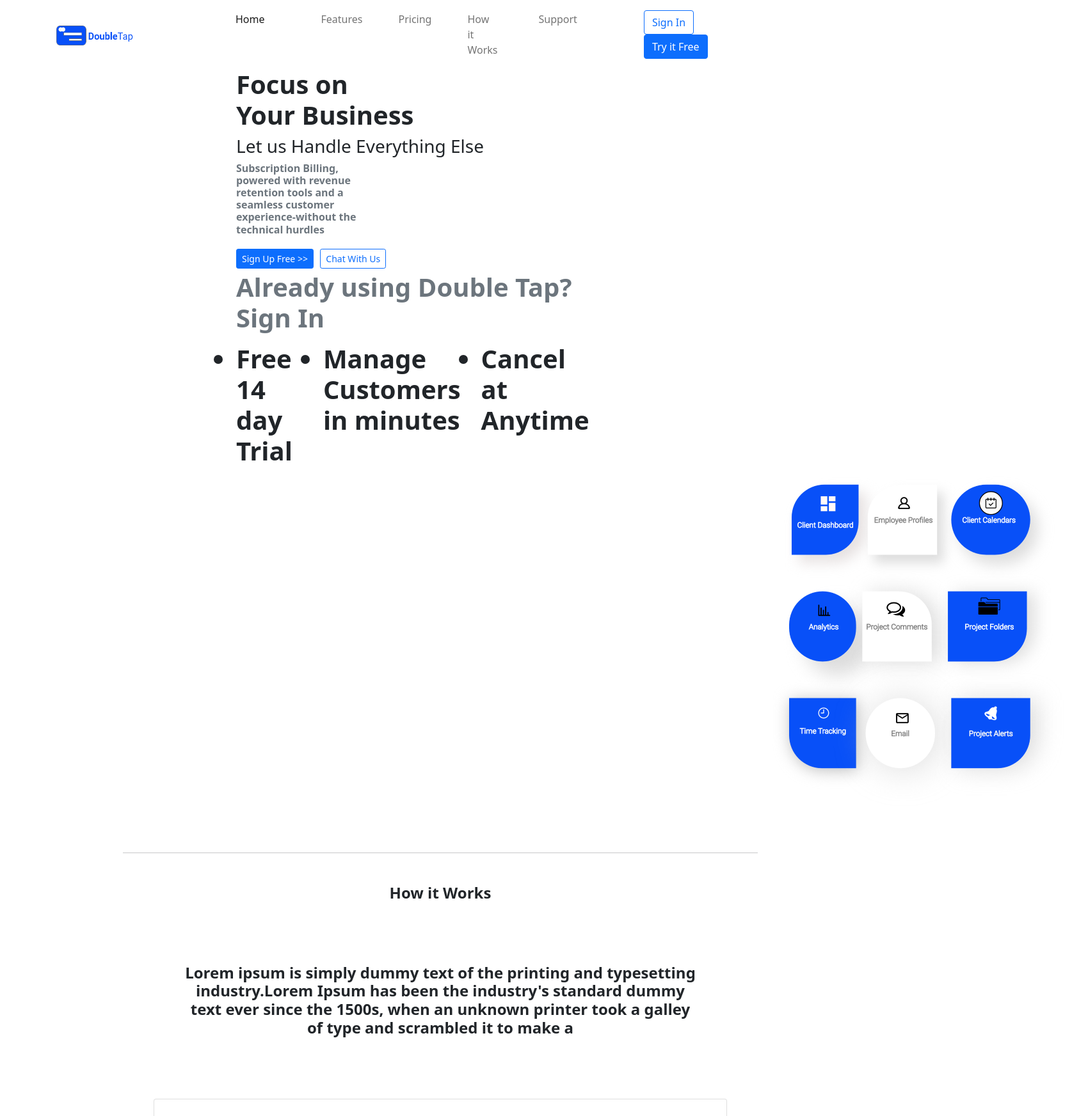
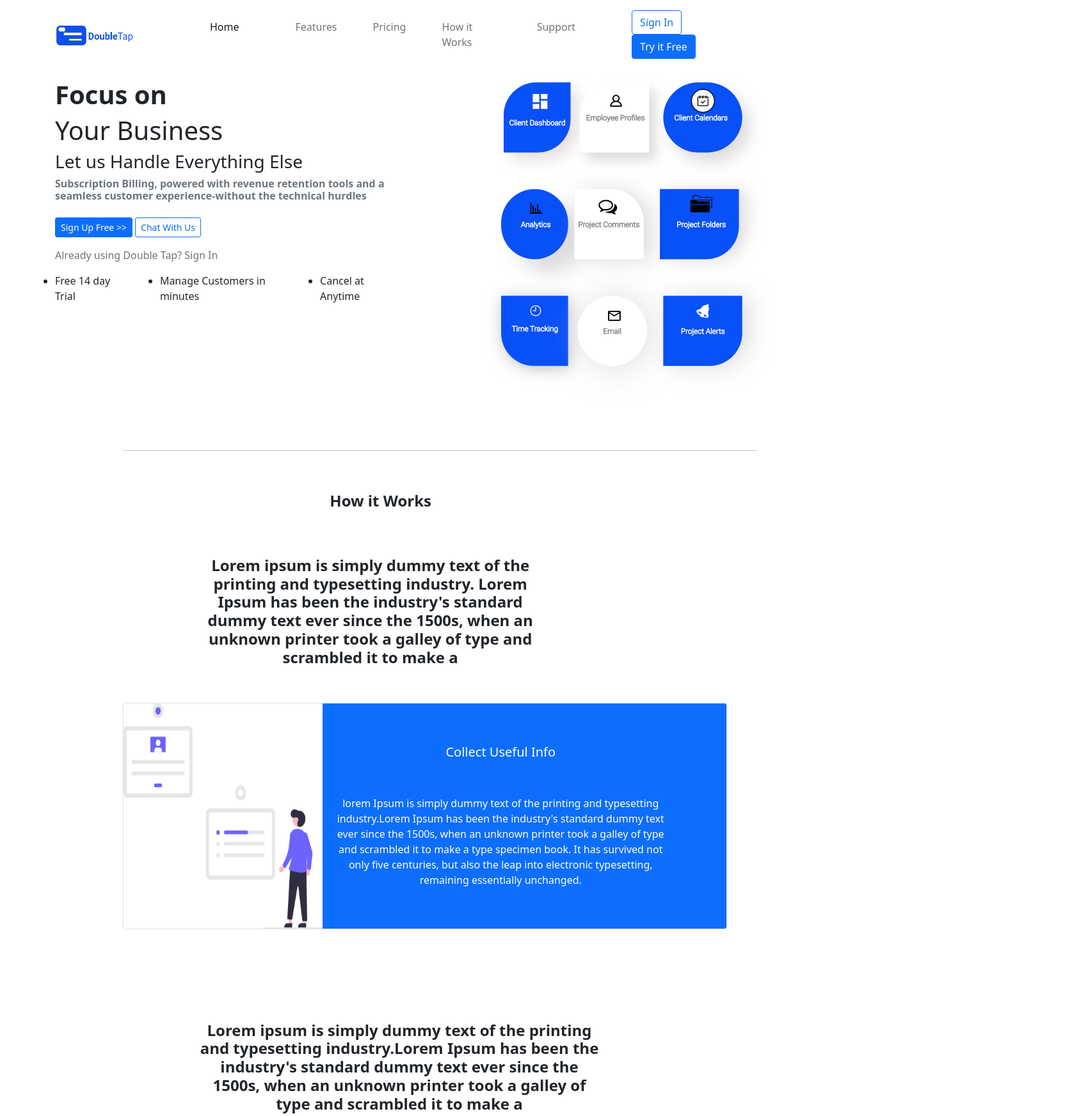
Before and after one commit to arou21/week-1-group-project, a plain HTML site: page how it works.html in a window 1280 px wide. Shown: the top 1745 px of the page at 64% size, 1675 px wide, since content can reach past the window. Drawn offline with nearby package versions, Linux system fonts and the light colour scheme.

Commit message:
https://github.com/Calvinj34/week-1-group-project.git

```diff
--- a/how it works.html
+++ b/how it works.html
@@ -15,8 +15,7 @@
         crossorigin="anonymous"></script>
     <nav class="navbar navbar-expand-lg navbar-light w-100">
         <div class="container-fluid">
-            <a class="navbar-brand pr-3 mr-3 ml-4 pl-5" href="#"><img src="images/double tap.png" alt="" width="120"
-                    height="34">
+            <a class="navbar-brand ml-4 pl-5" href="#"><img src="images/double tap.png" alt="" width="120" height="34">
             </a>
             <button class="navbar-toggler" type="button" data-bs-toggle="collapse"
                 data-bs-target="#navbarSupportedContent" aria-controls="navbarSupportedContent" aria-expanded="false"
@@ -25,7 +24,7 @@
             </button>
             <div class="collapse navbar-collapse pl-5 ml-5 pr-5 mr-5" id="navbarSupportedContent">
                 <ul class="navbar-nav me-auto mb-5 mb-lg-0">
-                    <li class="nav-item pl-4 pr-5">
+                    <li class="nav-item pr-5">
                         <a class="nav-link active" aria-current="page" href="#">Home</a>
                     </li>
                     <li class="nav-item pl-4 pr-4">
@@ -37,13 +36,13 @@
                     <li class="nav-item pl-4 pr-5">
                         <a class="nav-link" href="#"> How it Works</a>
                     </li>
-                    <li class="nav-item">
+                    <li class="nav-item mr-5">
                         <a class="nav-link">Support</a>
                     </li>
                 </ul>
                 <form class="d-flex">
-                    <span class="navbar buttons pl-5 ml-5">
-                        <button class="btn btn-outline-primary mr-4" type="submit">Sign In</button>
+                    <span class="navbar buttons pl-3 ml-3">
+                        <button class="btn btn-outline-primary mr-2" type="submit">Sign In</button>
                         <button class="btn btn-primary" type="submit">Try it Free</button></span>
                 </form>
             </div>
@@ -58,21 +57,20 @@
     <div class="container">
 
         <div class="row justify-content-center">
-            <div class="col-6 ">
-                <h1> <strong>Focus on <h1> <strong>Your Business</strong></h1>
-
-
+            <div class="col-6 mt-3">
+                <h1><strong>Focus on</h1>
+                <h1>Your Business</h1></strong>
                 <h3 class="2nd title "> Let us Handle Everything Else</h3>
-                        <h6 class="text wrap float-start col-5 text-secondary "> <strong>Subscription
+                <h6 class="text wrap float-start  text-secondary pb-3 "> <strong>Subscription
                         Billing, powered with revenue
                         retention tools and a
                         seamless customer experience-without
                         the technical hurdles </strong></h6>
-                        <button type="button" class="btn btn-primary btn-sm fw-bold ">Sign Up Free
+                <button type="button" class="btn btn-primary btn-sm fw-bold  ">Sign Up Free
                     >></button>
                 <button type="button" class="btn btn-outline-primary btn-sm fw-bold fs-1">Chat With Us</button>
-                        <p class="text-secondary fs-6 fw-bold "> <strong>Already using Double Tap? Sign
-                                In</strong></p>
+                <p class="text-secondary fw-bold pt-3 ">Already using Double Tap? Sign
+                    In</p>
                 <div class="w-100">
                     <ul class="list-group list-group-horizontal ">
                         <li class="list-group-itemborder none mr-5">Free 14 day Trial</li>
@@ -81,8 +79,8 @@
                     </ul>
                 </div>
             </div>
-            <div class="col-1 cluster float-right">
-                <a class="cluster pl-5 ml-5 "><img src="images/Header-Side-1@2x.png" alt=""></a>
+            <div class="col-6">
+                <a class="cluster ml-5 pl-5"><img src="images/Header-Side-1@2x.png" alt=""></a>
             </div>
         </div>
     </div>
@@ -96,48 +94,29 @@
 
 
 
-        <!-- <div class="row">
-            <div>
-                <h1 class="col-6 float-start w-30 ml-5 pl-4"> <strong>Focus on <h1>  <strong>Your Business</strong></h1></strong>
-                    <div class="col-1 cluster float-right">
-                        <a class="cluster pl-5 ml-5 "><img src="images/Header-Side-1@2x.png" alt=""></a>
-                    </div>
-                </h1>
-                <h3 class="2nd title ml-5 pl-4"> Let us Handle Everything Else</h3>
-                <h6 class="text wrap float-start col-5 text-secondary pt-2 pb-4 ml-5 pl-4"> <strong>Subscription Billing, powered with revenue
-                    retention tools and a
-                    seamless customer experience-without
-                    the technical hurdles </strong></h6>
-                <button type="button" class="btn btn-primary btn-sm fw-bold ml-5  mr-2 pl-3 ">Sign Up Free >></button>
-                <button type="button" class="btn btn-outline-primary btn-sm fw-bold fs-1">Chat With Us</button>
-                <p class="text-secondary fs-6 fw-bold ml-5 pl-4 pt-3"> <strong>Already using Double Tap? Sign In</strong></p>
-                <ul class="list-group list-group-horizontal ml-5 pl-5">
-                    <li class="list-group-itemborder none mr-5">Free 14 day Trial</li>
-                    <li class="list-group-itemborder none mr-3">Manage Customers in minutes</li>
-                    <li class="list-group-itemborder none ml-3">Cancel at Anytime</li>
-                </ul>
-
-            </div>
-        </div> -->
-        <Span class="Cards">
+        <Span class="Cards border-0">
             <div class="body mr-5 ml-5 pl-5 pr-5 pb-5 mb-5">
                 <hr>
-                <h4 class=" text-center mb-5 mt-5"> <strong>How it Works</strong>
-                    <h4 class="text-center mt-5 pt-5 pb-5 ml-5 mr-5 pl-5 pr-5"><strong>Lorem ipsum is simply dummy
-                            text of the printing and typesetting
-                            industry.Lorem Ipsum has been the industry's standard dummy text ever since the 1500s,
+                <div class="row col-8 justify-content-center text-center ml-5 pl-5">
+                    <h4 class=" text-center  mt-5"> <strong>How it Works</strong>
+                        <h4 class="text-center mt-5 pt-3 pb-5 ml-5 mr-5 pl-3 pr-5"><strong>Lorem ipsum is simply dummy
+                                text of the printing and typesetting industry. Lorem Ipsum has been the industry's
+                                standard dummy text ever since the 1500s,
                                 when an
                                 unknown printer
                                 took a galley of type and scrambled it to make a</strong></h4>
-                </h4><span class="collect card pb-5 mt-5 pt-5 pb-5 ml-5 mr-5 pl-5 pr-5">
-                    <div class="card border border-1 white rounded-3 text-center bg-primary mb-5 ml-5 mr-5 "
-                        style="max-width: 95%;">
-                        <div class="row gx-5 ">
+                </div>
+                <div>
+
+                    </h4 class="collect card pb-5 mt-5 pt-5 pb-5  mr-5 pr-5">
+                    <div class="card border border-1 white rounded-3 text-center bg-primary mb-5  mr-5 "
+                        style="max-width: 100%;">
+                        <div class="row gx-1 ">
                             <div class="col-md-4">
-                                <img src="images/middle left woman.png "
-                                    class="img-fluid rounded-start bg-white w-100 h-100" alt="...">
+                                <img src="images/middle left woman.png " class="img-fluid rounded-start bg-white  h-100"
+                                    alt="...">
                             </div>
-                            <div class="col-md-8">
+                            <div class="col-md-7 rounded">
                                 <div class="card-body text-white bg-primary">
                                     <h5 class="card-title pt-5 pb-5 text-center ">Collect Useful Info</h5>
                                     <p class="card-text pb-5">lorem Ipsum is simply dummy text of the printing and
@@ -151,26 +130,33 @@
                                         It has survived not only five centuries, but also the leap into electronic
                                         typesetting,
                                         remaining essentially unchanged.</p>
-                </span>
+                                </div>
+
+
                             </div>
                         </div>
                     </div>
                 </div>
-
-    <h4 class="text-center pt-5 mb-5 mt-5 pt-5 pb-5 ml-5 mr-5 pl-5 pr-5 "><strong>Lorem ipsum is simply dummy text of
+                <div class="row col-9 justify-content-center text-center ml-5 pl-4">
+                    <h4 class="text-center pt-5 mb-5 mt-5 pt-5 pb-5 ml-5 mr-5 pl-5 pr-5 "><strong>Lorem ipsum is simply
+                            dummy text
+                            of
                             the printing and typesetting
-            industry.Lorem Ipsum has been the industry's standard dummy text ever since the 1500s, when an
+                            industry.Lorem Ipsum has been the industry's standard dummy text ever since the 1500s, when
+                            an
                             unknown printer took a galley of type and scrambled it to make a </h4></strong>
+                </div>
                 <div class="card mb-3 text-center 5" style="max-width: 95%;">
                     <div class="row gx-5 y-0">
                         <div class="col-md-4">
-                <img src="images/bottom left person and sign.png" class="img-fluid rounded-start bg-white w-100 h-100"
-                    alt="...">
+                            <img src="images/bottom left person and sign.png"
+                                class="img-fluid rounded-start bg-white w-100 h-100" alt="...">
                         </div>
                         <div class="col-md-8">
                             <div class="card-body text-white bg-primary h-100">
                                 <h3 class="card-title pt-5  text-center">Get Paid Sooner</h3>
-                    <p class="card-text pb-5 mt-5 pt-5 pb-5 ml-5 mr-5 pl-5 pr-5">lorem Ipsum is simply dummy text of the
+                                <p class="card-text pb-5 mt-5 pt-5 pb-5 ml-5 mr-5 pl-5 pr-5">lorem Ipsum is simply dummy
+                                    text of the
                                     printing and typesetting
                                     industry.
                                     Lorem Ipsum has been the industry's standard dummy text ever since the 1500s, when
@@ -192,7 +178,7 @@
 </body>
 
 <footer>
-    <div class="card text-center">
+    <div class="row card text-center">
 
         <div class="card-body bg-primary text-white">
             <h3 class="card-title mb-4 pt-4"><strong>Try Double Tap Today!</strong></h3>
@@ -201,7 +187,7 @@
             <a href="#" class="btn btn-light btn-lg text-bold">
                 <h6><strong>Chat With us</strong></h5>
             </a>
-            <div class="footerlist w-50">
+            <div class="row text-center align pl-5 ml-5 ">
                 <ul class=" text-center list-group list-group-horizontal pt-4">
                     <li class="list-group-itemborder none mr-5">Free 14 day Trial</li>
                     <li class="list-group-itemborder none mr-3">Manage Customers in minutes</li>
```
Lines whose indentation alone changed are shown as unchanged.
